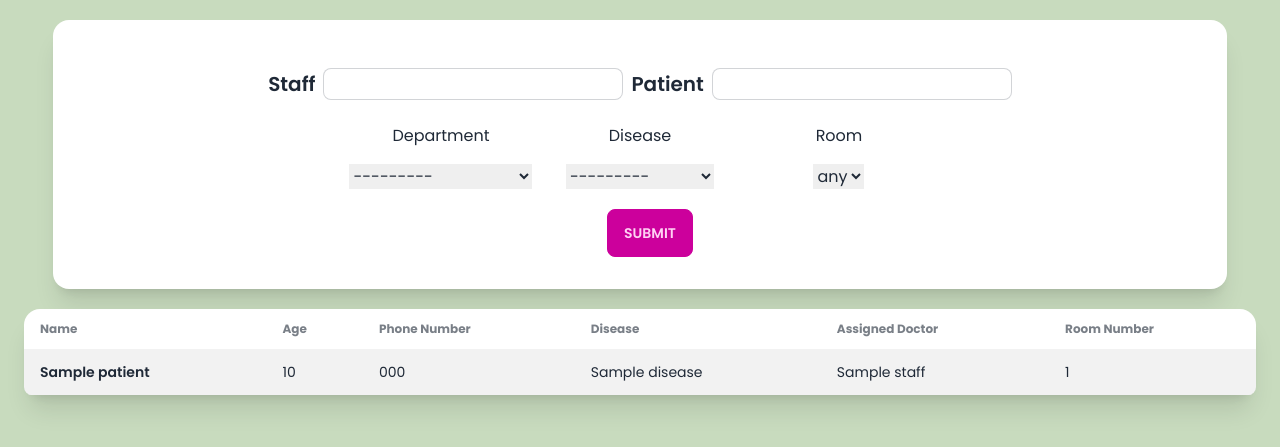
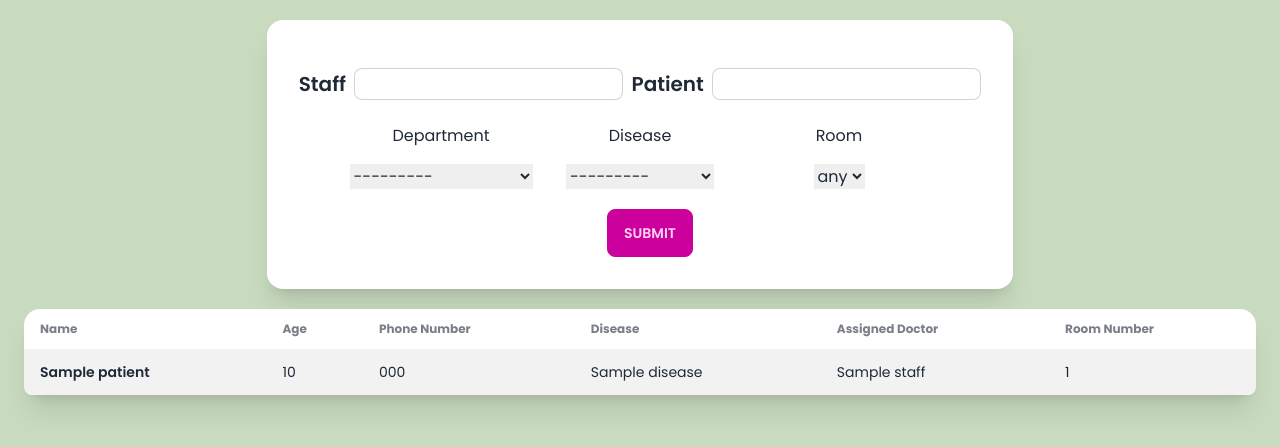
Before and after one commit to ReggieReo/MaiChaiNaHH-Hospital, a Django app: page / in a window 1280 px wide. Shown: the part 68-515 px from the top of the page. Run offline with Django 4.2, Linux system fonts and the light colour scheme; tables that the repository leaves empty hold one stand-in row (Sample ...); some libraries are stand-ins or nearby versions.

Commit message:
change size query console

```diff
--- a/db/templates/db/patient.html
+++ b/db/templates/db/patient.html
@@ -8,7 +8,7 @@
 {% block content %}
 {% include "base.html" %}
     <form hx-get="{% url "db:index" %}" hx-target='body'  hx-trigger="input delay:500ms, change delay:500ms">
-        <div class="card w-11/12 bg-base-100 shadow-xl mx-auto mt-5 text-center">
+        <div class="card w-7/12 bg-base-100 shadow-xl mx-auto mt-5 text-center">
             <div class="card-body items-center text-center">
               <h2 class="card-title">Staff {{ form.staff__name }} Patient {{ form.name }}</h2>
               <div class="grid grid-cols-3 gap-4">
```
